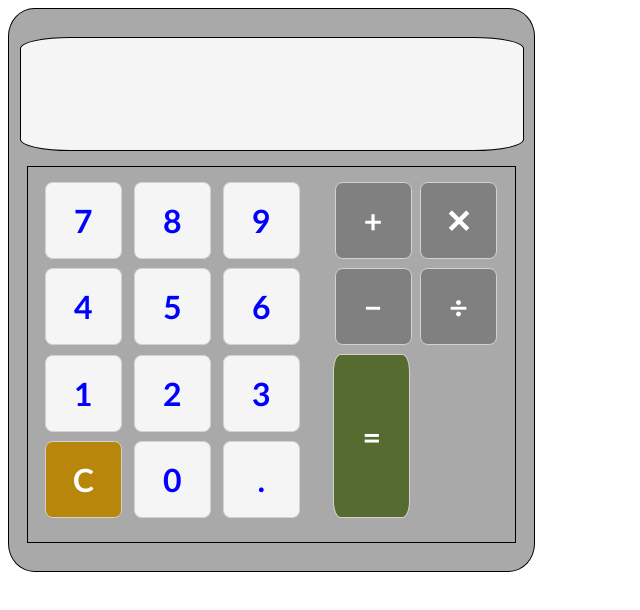
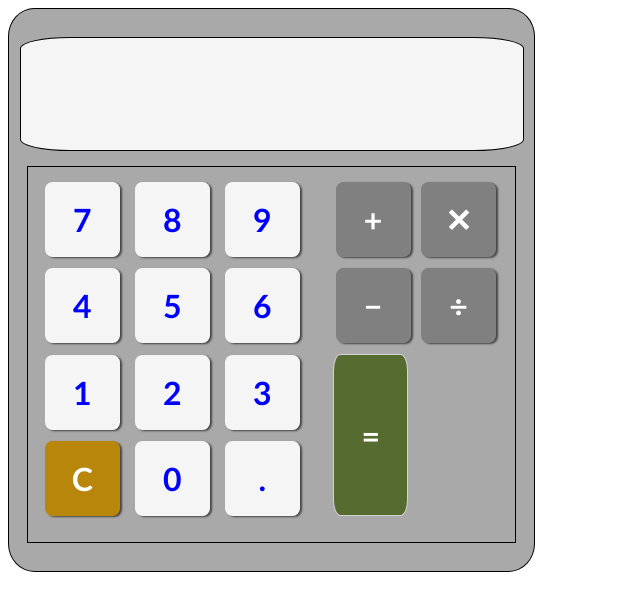
Before and after one commit to Journey2WebDev/odin-calculator, a plain HTML site: page index.html in a window 1280 px wide. Shown: the whole page, without its empty margins (0-640 px from the left). Drawn offline with Linux system fonts and the light colour scheme.

Commit message:
Change div to buttons for numbers and operators. Add styling to buttons

```diff
--- a/index.html
+++ b/index.html
@@ -18,30 +18,30 @@
     <div id="numOpDiv">
       <!-- Number buttons -->
       <div id="numbersDiv">
-        <div id="number7Btn">7</div>
-        <div id="number8Btn">8</div>
-        <div id="number9Btn">9</div>
-        <div id="number4Btn">4</div>
-        <div id="number5Btn">5</div>
-        <div id="number6Btn">6</div>
-        <div id="number1Btn">1</div>
-        <div id="number2Btn">2</div>
-        <div id="number3Btn">3</div>
-        <div id="clearBtn">C</div>
-        <div id="number0Btn">0</div>
-        <div id="decimalBtn">.</div>
+        <button id="number7Btn">7</button>
+        <button id="number8Btn">8</button>
+        <button id="number9Btn">9</button>
+        <button id="number4Btn">4</button>
+        <button id="number5Btn">5</button>
+        <button id="number6Btn">6</button>
+        <button id="number1Btn">1</button>
+        <button id="number2Btn">2</button>
+        <button id="number3Btn">3</button>
+        <button id="clearBtn">C</button>
+        <button id="number0Btn">0</button>
+        <button id="decimalBtn">.</button>
       </div>
 
       <!-- Operator buttons -->
       <div id="operatorEqualDiv">
         <div id="operatorsDiv">
-          <div id="additionBtn"><span>&#43;</span></div> <!-- Plus symbol -->
-          <div id="multiplicationBtn"><span>&#10005;</span></div> <!-- Multiplication symbol -->
-          <div id="subtractionBtn"><span>&#8722;</span></div> <!-- Minus symbol -->
-          <div id="divisionBtn"><span>&#247;</span></div> <!-- Division symbol -->
+          <button id="additionBtn"><span>&#43;</span></button> <!-- Plus symbol -->
+          <button id="multiplicationBtn"><span>&#10005;</span></button> <!-- Multiplication symbol -->
+          <button id="subtractionBtn"><span>&#8722;</span></button> <!-- Minus symbol -->
+          <button id="divisionBtn"><span>&#247;</span></button> <!-- Division symbol -->
         </div>
         <div id="equalDiv">
-          <div id="equalBtn">=</div>
+          <button id="equalBtn">=</button>
         </div>
       </div>
 
--- a/styles/style.css
+++ b/styles/style.css
@@ -73,12 +73,12 @@
 
 
 /* Buttons */
-#numbersDiv div, #operatorsDiv div{
+#numbersDiv button, #operatorsDiv button{
   height: 75px;
   width: 75px;
   margin: 0;
   padding: 0;
-  border: 1px solid lightgray;
+  border: 1px solid transparent;
   border-radius: 10%;
   font-size: 24pt;
   font-weight: 700;
@@ -86,7 +86,15 @@
   display: flex;
   align-items: center;
   justify-content: center;
+  box-shadow: 2px 1px 2px rgb(70, 70, 70);
 }
+
+/* Make button look like it is being 'clicked' */
+#numbersDiv button:active, #operatorsDiv button:active{
+  box-shadow: 0 0 0 darkgray;
+  margin: 2px 0 -2px 0;
+}
+
 
 #number0Btn, #number1Btn, #number2Btn, #number3Btn, #number4Btn,
 #number5Btn, #number6Btn, #number7Btn, #number8Btn, #number9Btn,
```
